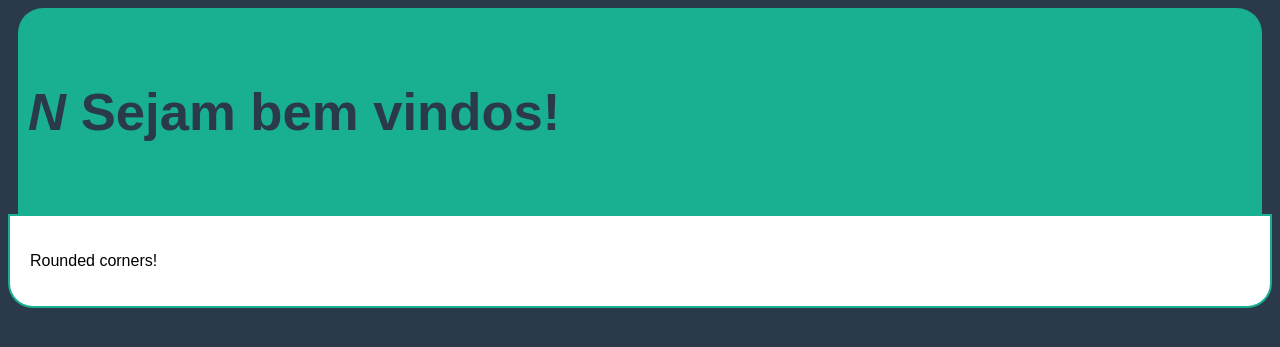
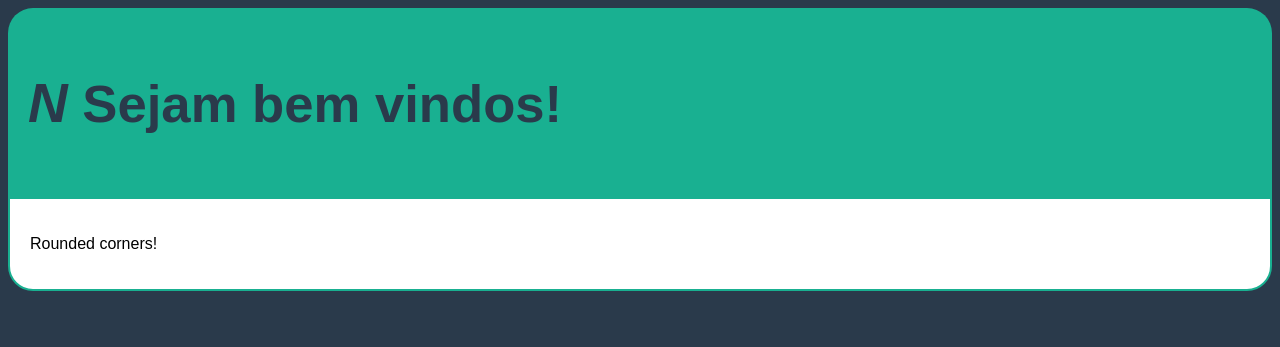
Before and after one commit to lhocihara/n-server, a Flask app: page /hi in a window 1280 px wide. Shown: the top 347 px of the page. Run offline with Flask 2, Linux system fonts and the light colour scheme; parts of the project's set-up code (start-up, migrations or seed data) failed here and were passed over.

Commit message:
carregando o TCC - alterando estrutura do endpoint /hi - adicionando main.html

```diff
--- a/templates/main.html
+++ b/templates/main.html
@@ -14,7 +14,7 @@
         #rcorners1 {
           border-radius: 25px 25px 0px 0px;
           background: #19B091;
-          padding: 20px 10px 20px 10px;
+          padding: 10px 20px 10px 20px;
           margin: auto;
           width: calc(100% - 40px);
           height: auto;
@@ -36,7 +36,7 @@
 <body>
 
 
-    <div id="rcorners1"><h3></b style="font-size:50px"><i>N</i></b> Sejam bem vindos!</h3></div>
+    <div id="rcorners1"><h3><b style="font-size:55px"><i>N</i></b> Sejam bem vindos!</h3></div>
     <div id="rcorners2"><p>Rounded corners!</p></div>
 
     <!-- <img src=".../templates/logo_v4.png" alt="logo da N"  width="42" height="*"> -->
```
